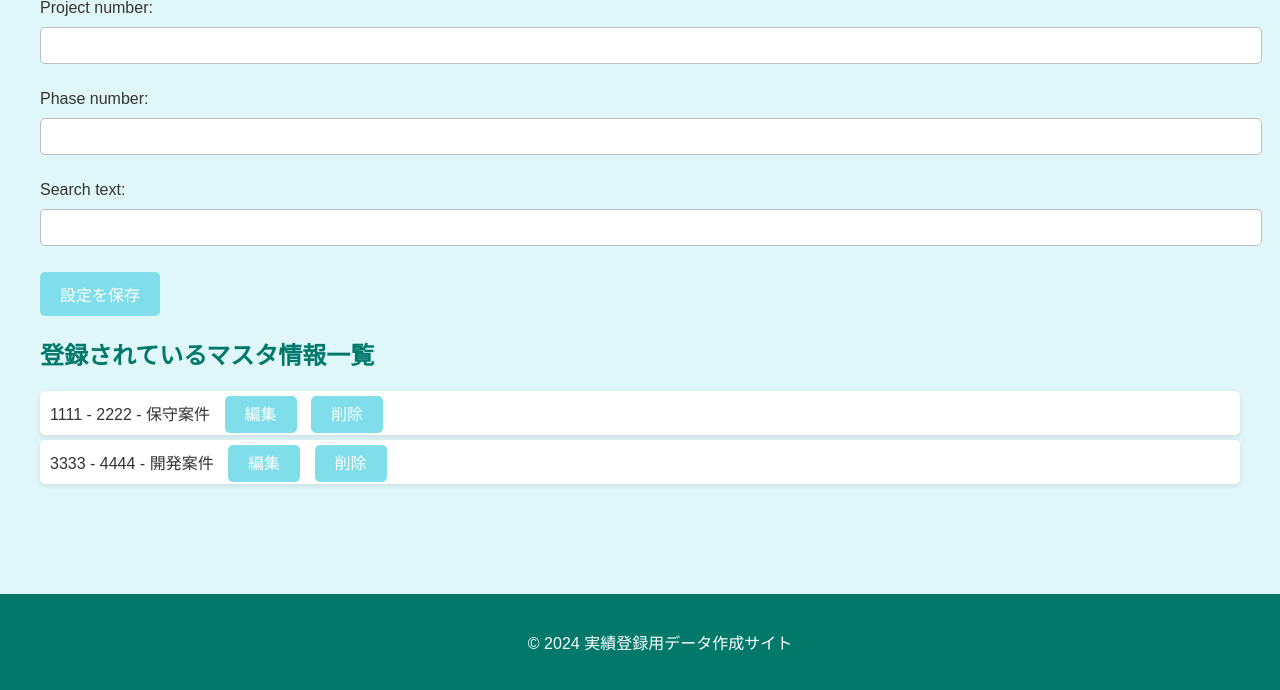
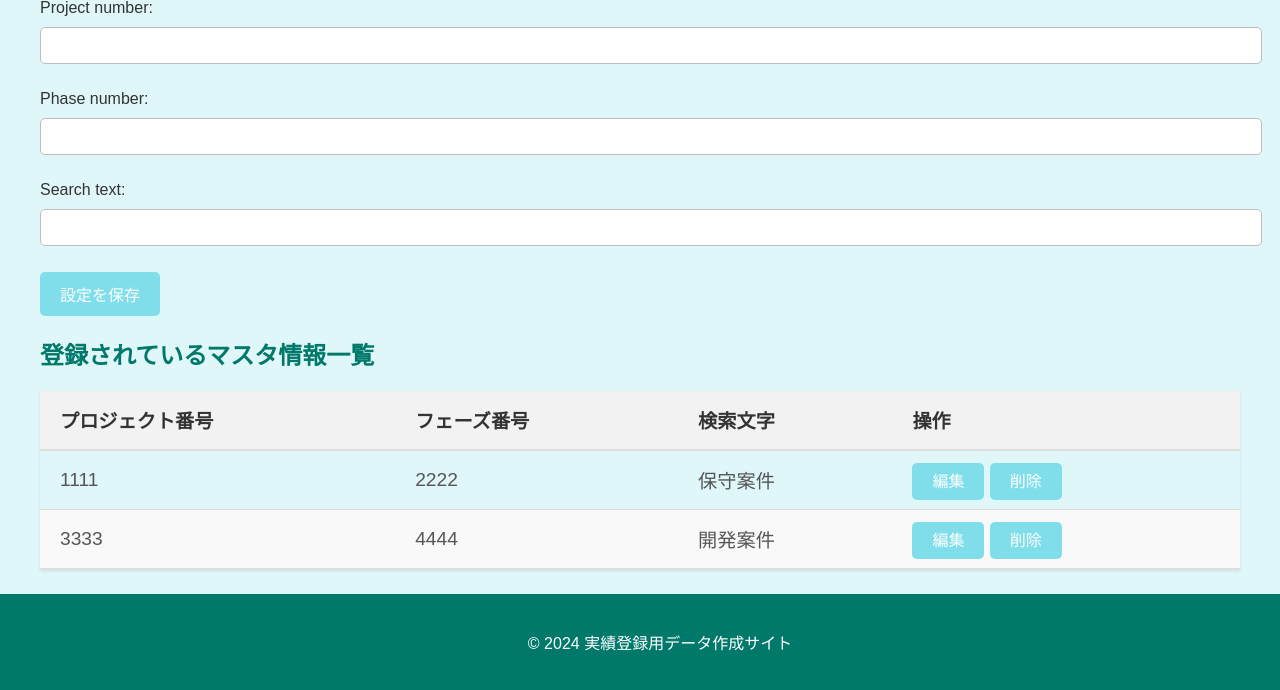
Before and after one commit to hayato1018/OperationRecordSite, a Django app: page /master/ in a window 1280 px wide. Shown: the part 110-800 px from the top of the page. Run offline with Django 5.2, Linux system fonts and the light colour scheme; data comes from the database, SQL or seed files in the repository; both versions use the stored data as it was after the commit.

Commit message:
テーブルのヘッダを追加、テーブルデザイン追加

```diff
--- a/app/static/app/style.css
+++ b/app/static/app/style.css
@@ -111,3 +111,56 @@ footer {
     width: 100%;
     bottom: 0;
 }
+
+/* テーブルの全体スタイル */
+table {
+    width: 100%;
+    border-collapse: collapse;
+    margin: 20px 0;
+    font-size: 1.2em;
+    font-family: 'Arial', sans-serif;
+    box-shadow: 0 2px 3px rgba(0, 0, 0, 0.1);
+}
+
+/* テーブルヘッダーのスタイル */
+table thead th {
+    background-color: #f2f2f2;
+    color: #333;
+    text-align: left;
+    padding: 15px 20px;
+    /* パディングを広げる */
+    border-bottom: 2px solid #ddd;
+}
+
+/* テーブルボディのスタイル */
+table tbody td {
+    padding: 15px 20px;
+    /* パディングを広げる */
+    border-bottom: 1px solid #ddd;
+}
+
+/* テーブルの行に交互に背景色をつける */
+table tbody tr:nth-of-type(even) {
+    background-color: #f9f9f9;
+}
+
+/* テーブル行のホバー時のスタイル */
+table tbody tr:hover {
+    background-color: #f1f1f1;
+}
+
+/* テーブル全体を中央に揃える */
+.list-container {
+    max-width: 1200px;
+    margin: 0 auto;
+}
+
+/* テーブル内のテキストスタイル */
+table tbody td {
+    color: #555;
+}
+
+/* ヘッダーを強調 */
+table thead th {
+    font-weight: bold;
+}
--- a/app/templates/app/master.html
+++ b/app/templates/app/master.html
@@ -28,17 +28,34 @@
         <!-- 一覧表示 -->
         <div class="list-container">
             <h2>登録されているマスタ情報一覧</h2>
-            <ul>
-                {% for item in master_list %}
-                    <li>
-                        {{ item.project_number }} - {{ item.phase_number }} - {{ item.search_text }}
-                        <a href="{% url 'edit_master' item.pk %}" class="btn">編集</a>
-                        <a href="{% url 'delete_master' item.pk %}" class="btn" onclick="return confirm('本当に削除しますか？')">削除</a>
-                    </li>
-                {% empty %}
-                    <li>まだ登録されている情報がありません。</li>
-                {% endfor %}
-            </ul>
+
+            <table>
+                <thead>
+                    <tr>
+                        <th>プロジェクト番号</th>
+                        <th>フェーズ番号</th>
+                        <th>検索文字</th>
+                        <th>操作</th>
+                    </tr>
+                </thead>
+                <tbody>
+                    {% for item in master_list %}
+                        <tr>
+                            <td>{{ item.project_number }}</td>
+                            <td>{{ item.phase_number }}</td>
+                            <td>{{ item.search_text }}</td>
+                            <td>
+                                <a href="{% url 'edit_master' item.pk %}" class="btn">編集</a>
+                                <a href="{% url 'delete_master' item.pk %}" class="btn" onclick="return confirm('本当に削除しますか？')">削除</a>
+                            </td>
+                        </tr>
+                    {% empty %}
+                        <tr>
+                            <td colspan="4">まだ登録されている情報がありません。</td>
+                        </tr>
+                    {% endfor %}
+                </tbody>
+            </table>
         </div>
     </div>
 
```
Also changed, not shown: app/templates/app/confirm_master.html (+24 -9 lines), db.sqlite3.
